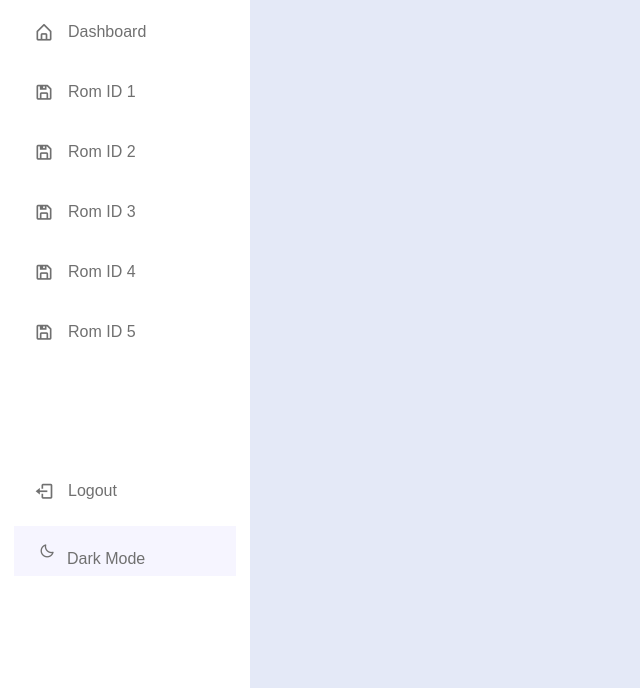
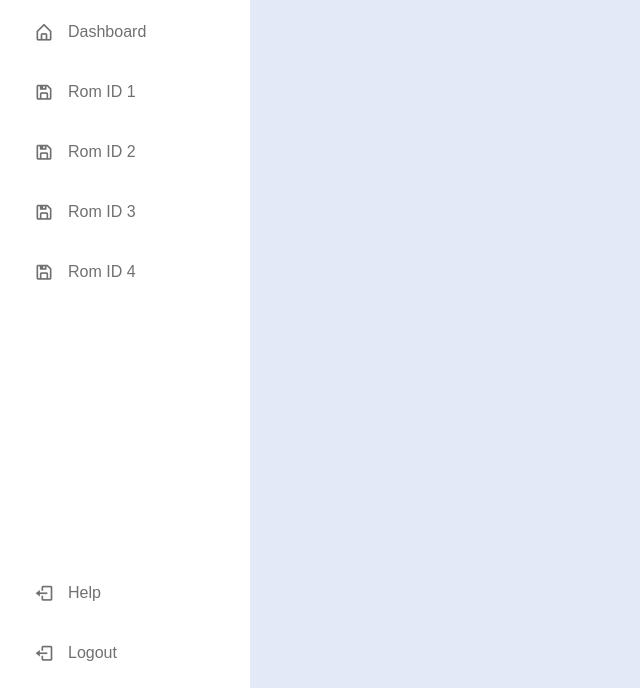
Before and after one commit to Zandra7/Brainstorming-app, a plain HTML site: page home.html in a window 1280 px wide. Shown: the part 112-800 px from the top of the page, without its empty margins (0-640 px from the left). Drawn offline with nearby package versions, Linux system fonts and the light colour scheme.

Commit message:
fjentet dark mode knappen
jeg fjenet dark med knappen jeg skal kanskje legge den tilbake. jeg flyttet også logout og hjelp knapp leger ned

```diff
--- a/home.css
+++ b/home.css
@@ -168,7 +168,21 @@ header .image-text .header-text{
   color: var(--sidebar-color);
 }
 
+.bottom-content {
+  position: absolute;
+  width: 90%;
+  bottom: 10px;
+  display: flex;
+  flex-direction: column;
+}
 
+
+
+
+
+
+
+/* hvis jeg får tid fikser jeg dark mode knappen
 .sidebar .menu-bar{
   height: calc(100% - 50px);
   display: flex;
@@ -191,10 +205,10 @@ header .image-text .header-text{
 .menu-bar .mode i {
   margin-left: 25px;
 }
+*/
 
 
-
-
+/* hvis jeg får tid fikser jeg dark mode knappen
 .menu-bar .mode .moon-sun{
   height: 50px;
   width: 60px;
@@ -210,14 +224,11 @@ header .image-text .header-text{
 }
 
 .menu-bar .mode .toggle-switch{
-  display: flex;
-  align-items: center;
-  justify-content: center;
- height: 100;
+ height: 100%;
  min-width: 60px;
  background: red;
 }
-
+ switch skal ikke være med i koden
 .toggle-switch .switch{
   position: relative;
   height: 22px;
@@ -226,3 +237,4 @@ header .image-text .header-text{
   background: var(--toggle-color);
   transition: var(--tran-05);
 }
+*/
--- a/home.html
+++ b/home.html
@@ -5,14 +5,11 @@
   <meta http-equiv="x-ua-compatible" content="ie=edge">
   <meta name="viewport" content="width=device-width, initial-scale=1.0">
 
-
   <!-- link for css -->
   <link rel="stylesheet" href="home.css">
 
   <!-- link for icons -->
-<link
- href='https://unpkg.com/boxicons@2.1.4/css/boxicons.min.css'
- rel='stylesheet'>
+  <link href='https://unpkg.com/boxicons@2.1.4/css/boxicons.min.css' rel='stylesheet'>
 
   <title>sidebar menu | side Navigation bar</title>
 </head>
@@ -26,23 +23,22 @@
 
           <div class="text header-text">
             <span class="name">Brainstorm</span>
-            <span class="profession">status elev </span>
+            <span class="profession">status elev</span>
           </div>
         </div>
 
-
-        <i class='bx bx-chevron-right toggle' ></i>
+        <i class='bx bx-chevron-right toggle'></i>
     </header>
 
     <!-- dashboard Search -->
     <div class="menu-bar">
       <div class="menu">
         <li class="search-box">
-            <i class='bx bx-search icons' ></i>
+            <i class='bx bx-search icons'></i>
             <input type="search" placeholder="search...">
         </li>
 
-        <!-- deshboard meny-->
+        <!-- dashboard menu -->
         <ul class="menu-links">
           <li class="nav-link">
             <a href="#">
@@ -82,41 +78,23 @@
               <span class="text nav-text">Rom ID 4</span>
             </a>
           </li>
-          <!-- rom id 5 -->
-          <li class="nav-link">
+        </ul>
+      </div>
+      <div class="bottom-content">
+        <li class="">
           <a href="#">
-              <i class="bx bx-save icon"></i>
-              <span class="text nav-text">Rom ID 5</span>
+            <i class="bx bx-log-out icon"></i>
+            <span class="text nav-text">Help</span>
           </a>
         </li>
-        </ul>
-      </div>
-
-      <div class="bottom-content">
         <li class="">
           <a href="#">
             <i class="bx bx-log-out icon"></i>
             <span class="text nav-text">Logout</span>
           </a>
         </li>
-
-     <li class="mode">
-        <div class="moon-sun"></div>
-          <i class="bx bx-moon icon moon"></i>
-          <i class="bx bx-sun icon sun"></i>
-      </div>
-
-      <span class="mode-text text">Dark Mode</span>
-
-      <div class="toggle-switch">
-        <span class="switch"></span>
-      </div>
-
-    </li>
-
       </div>
     </div>
   </nav>
-
 </body>
 </html>
```
Lines whose indentation alone changed are shown as unchanged.
